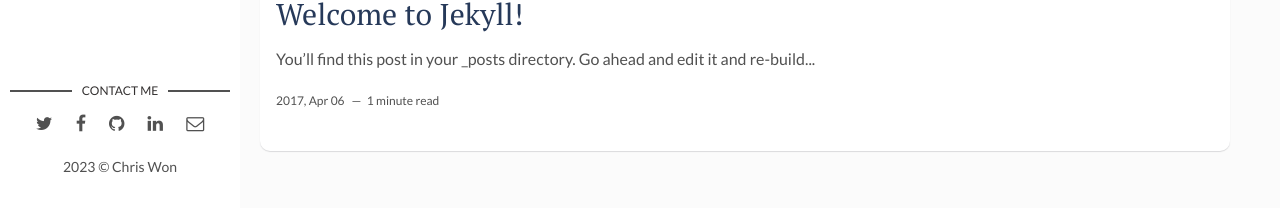
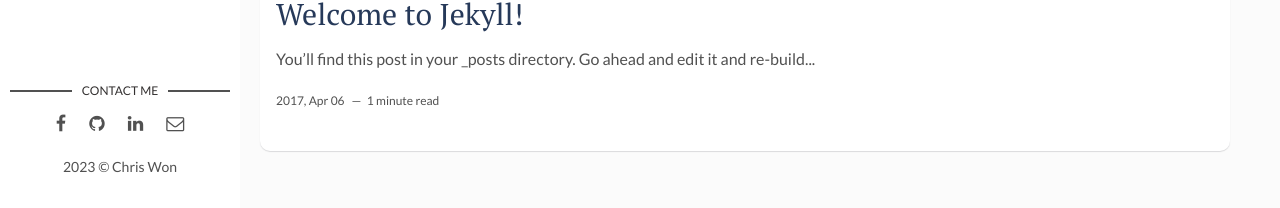
Before and after one commit to chrisdongwon/MachineLearningBlog, a Jekyll site: the page built from index.html, in a window 1280 px wide and 1256 px high. Shown: the part 1045-1253 px from the top of the window. Built offline with Jekyll 4.4.1, drawn with Linux system fonts in a browser that asks for light colours; the list of posts is cut into pages by our own code.

Commit message:
lets try changing the default values

```diff
--- a/_layouts/main.html
+++ b/_layouts/main.html
@@ -16,11 +16,6 @@ layout: default
     <section class="contact">
       <h3 class="contact-title">Contact me</h3>
       <ul>
-        {% if site.social-twitter %}
-          <li><a href="https://twitter.com/{{ site.social-twitter }}" target="_blank"><i class="fa fa-twitter" aria-hidden="true"></i></a></li>
-        {% else %}
-          <li><a href="https://twitter.com/artemsheludko_" target="_blank"><i class="fa fa-twitter" aria-hidden="true"></i></a></li>
-        {% endif %}
         {% if site.social-facebook %}
           <li><a href="https://facebook.com/{{ site.social-facebook }}" target="_blank"><i class="fa fa-facebook" aria-hidden="true"></i></a></li>
         {% else %}
@@ -39,7 +34,7 @@ layout: default
         {% if site.social-email %}
           <li class="email"><a href="mailto:{{site.social-email}}"><i class="fa fa-envelope-o"></i></a></li>
         {% else %}
-          <li class="email"><a href="mailto:example.david@blog.com"><i class="fa fa-envelope-o" aria-hidden="true"></i></a></li>
+          <li class="email"><a href="mailto:chrisdongwon@gmail.com"><i class="fa fa-envelope-o" aria-hidden="true"></i></a></li>
         {% endif %}
       </ul>
     </section> <!-- End Section Contact -->
```
